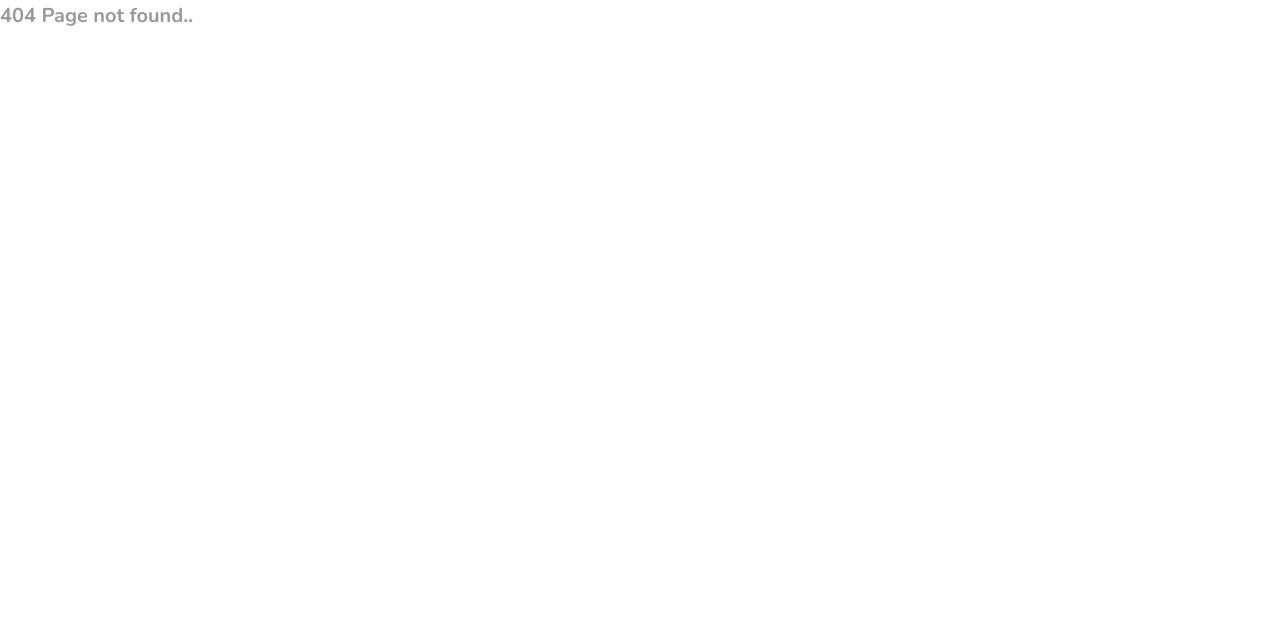
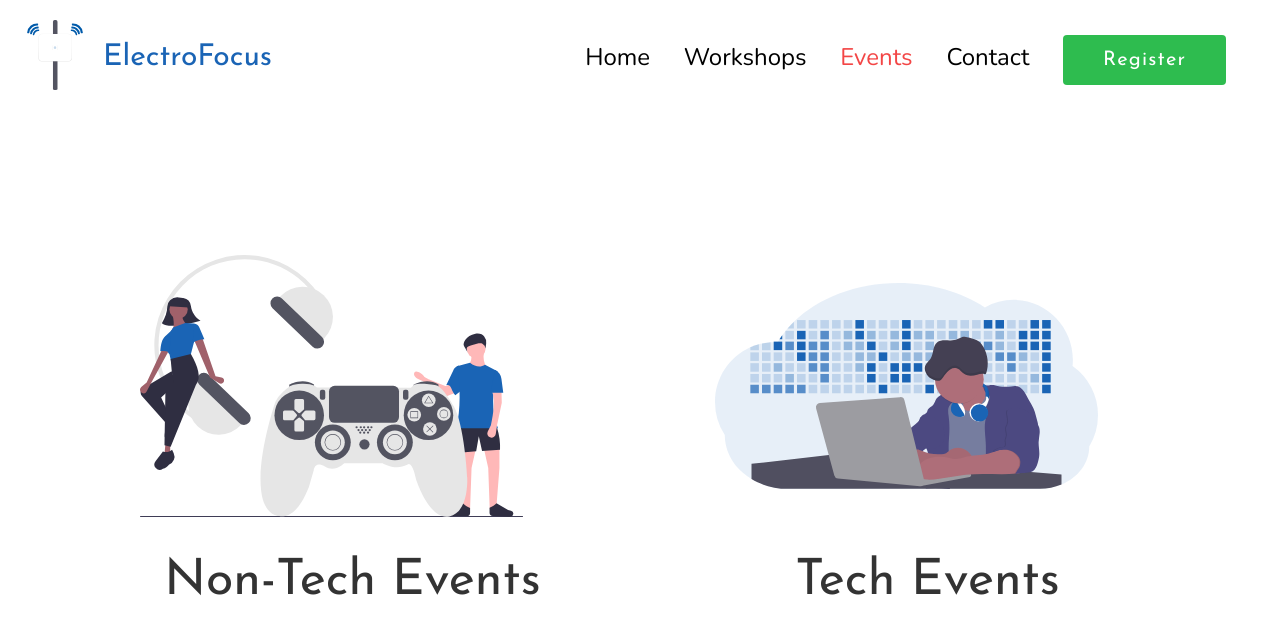
Before and after one commit to ImElan/Electrofocus-2021, a React (Create React App) app: page /tech-nonTech-events in a window 1280 px wide. Before the commit this address had no page. Shown: the top 634 px of the page. Built offline with nearby package versions, Linux system fonts and the light colour scheme.

Commit message:
add tech non Tech choosing page

```diff
--- a/src/App.js
+++ b/src/App.js
@@ -35,7 +35,7 @@ function App() {
                   />
                   <Route
                         exact
-                        path='/events'
+                        path='/tech-nonTech-events'
                         render= {() => <Event /> }
                   />
                   <Route
--- /dev/null
+++ b/src/Components/EventsPage/TechNonTechContainer.js
@@ -0,0 +1,31 @@
+import React,{Component} from 'react';
+
+import tech from '../../assets/tech.svg';
+import nonTech from '../../assets/nonTech.svg';
+
+class TechNonTechContainer extends Component {
+      render() {
+            return(
+                  <div className='techNonTechEvents'>
+                        <div className='techNonTechEvents__nonTechImageContainer'>
+                              <img className='techNonTechEvents__nonTechImage' src={nonTech} alt='tech'></img>
+                              <h1
+                                    className='heading--1 heading--1-dark text-center techNonTechEvents__heading'
+                              >
+                                    Non-Tech Events
+                              </h1>
+                        </div>
+                        <div className='techNonTechEvents__techImageContainer'>
+                              <img className='techNonTechEvents__techImage' src={tech} alt='non tech'></img>
+                              <h1
+                                    className='heading--1 heading--1-dark text-center techNonTechEvents__heading'
+                              >
+                                    Tech Events
+                              </h1>
+                        </div>
+                  </div>
+            )
+      }
+}
+
+export default TechNonTechContainer;
--- a/src/Components/Navbar/Navbar.js
+++ b/src/Components/Navbar/Navbar.js
@@ -8,7 +8,7 @@ class Navbar extends Component {
             items:[
                   {name:'Home',link:''},
                   {name:'Workshops',link:'/workshops'},
-                  {name:'Events',link:'/events'},
+                  {name:'Events',link:'/tech-nonTech-events'},
                   {name:'Contact',link:'/contact'}
             ]
       }
--- a/src/Pages/Event.js
+++ b/src/Pages/Event.js
@@ -1,10 +1,14 @@
 import React,{Component} from 'react';
+
+import Navbar from '../Components/Navbar/Navbar';
+import TechNonTechContainer from '../Components/EventsPage/TechNonTechContainer';
 
 class Event extends Component {
       render() {
             return(
-                  <div>
-                        <h1>Events Page</h1>
+                  <div className='container container--techNonTech'>
+                        <Navbar />
+                        <TechNonTechContainer />
                   </div>
             )
       }
--- /dev/null
+++ b/src/sass/EventsPage/_techNonTech.scss
@@ -0,0 +1,59 @@
+.techNonTechEvents {
+      grid-column: full-start / full-end;
+      display: grid;
+      grid-template-columns: repeat(2,1fr);
+      column-gap: 7rem;
+      padding: 10rem;
+
+      &__nonTechImageContainer {
+            grid-column: 1 / span 1;
+            display: grid;
+            grid-template-rows: 1fr min-content;
+            row-gap: 4rem;
+            padding: 4rem;
+            cursor: pointer;
+            transition: all 0.2s;
+
+            &:hover {
+                  box-shadow: 0 1rem 2rem rgba($color: #000000, $alpha: 0.2);
+                  border-radius: 4px;
+
+                  & .techNonTechEvents__heading {
+                        color: $color-primary;
+                  }
+            }
+      }
+
+      &__heading {
+            transition: color 0.2s;
+      }
+
+      &__techImageContainer {
+            grid-column: 2 / span 1;
+            display: grid;
+            grid-template-rows: 1fr min-content;
+            row-gap: 4rem;
+            padding: 4rem;
+            cursor: pointer;
+            transition: all 0.2s;
+
+            &:hover {
+                  box-shadow: 0 1rem 2rem rgba($color: #000000, $alpha: 0.2);
+                  border-radius: 0.7rem;
+
+                  & .techNonTechEvents__heading {
+                        color: $color-primary;
+                  }
+            }
+      }
+
+      &__nonTechImage {
+            width: 90%;
+            align-self: center;
+      }
+
+      &__techImage {
+            width: 90%;
+            align-self: center;
+      }
+}
--- a/src/sass/_base.scss
+++ b/src/sass/_base.scss
@@ -51,4 +51,8 @@ body {
       &--individualWorkShop {
             grid-template-rows: 80vh repeat(2,min-content);
       }
+
+      &--techNonTech {
+            grid-template-rows: min-content 1fr;
+      }
 }
--- a/src/sass/main.scss
+++ b/src/sass/main.scss
@@ -12,3 +12,4 @@
 @import './workshops';
 @import './WorkShopPage/workshopInfo';
 @import './IndividualWorkShopPage/individualWorkShop';
+@import './EventsPage/techNonTech';
```
Also changed, not shown: src/assets/nonTech.svg (added), src/assets/tech.svg (added).
